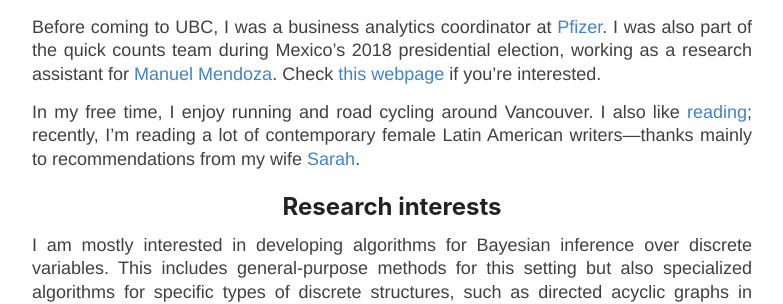
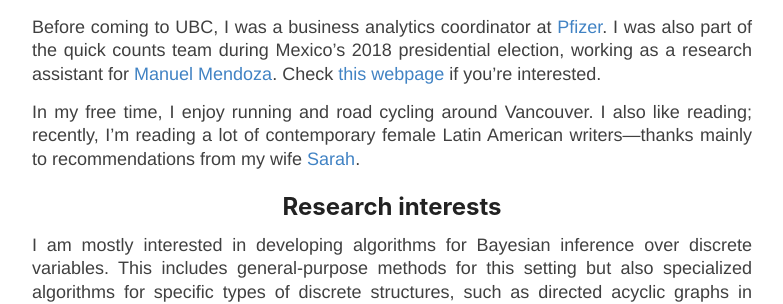
Before and after one commit to giankdiluvi/giankdiluvi.github.io, a Jekyll site: the page built from index.md, in a window 1280 px wide and 900 px high, scrolled down 485 px. Shown: the part 158-462 px from the top of the window, without its empty margins (248-1031 px from the left). Built offline with Jekyll 4.4.1, drawn with Linux system fonts in a browser that asks for light colours; nearby versions of some CDN libraries; our own code applies the rules of GitHub Pages for plain Markdown files; some of the changed lines change nothing that is shown.

Commit message:
update links

```diff
--- a/index.md
+++ b/index.md
@@ -21,8 +21,7 @@ working as a research assistant for
 Check [this webpage](./quickcounts) if you're interested.
 
 In my free time, I enjoy running and road cycling around Vancouver.
-I also like
-[reading](https://sparkly-brisket-945.notion.site/Books-53006a955d804feeb48304256f0021fb?pvs=4);
+I also like reading;
 recently, I'm reading a lot of
 contemporary female Latin American writers&mdash;thanks
 mainly to recommendations from my wife [Sarah](https://sarahrevilla.github.io/).
```
